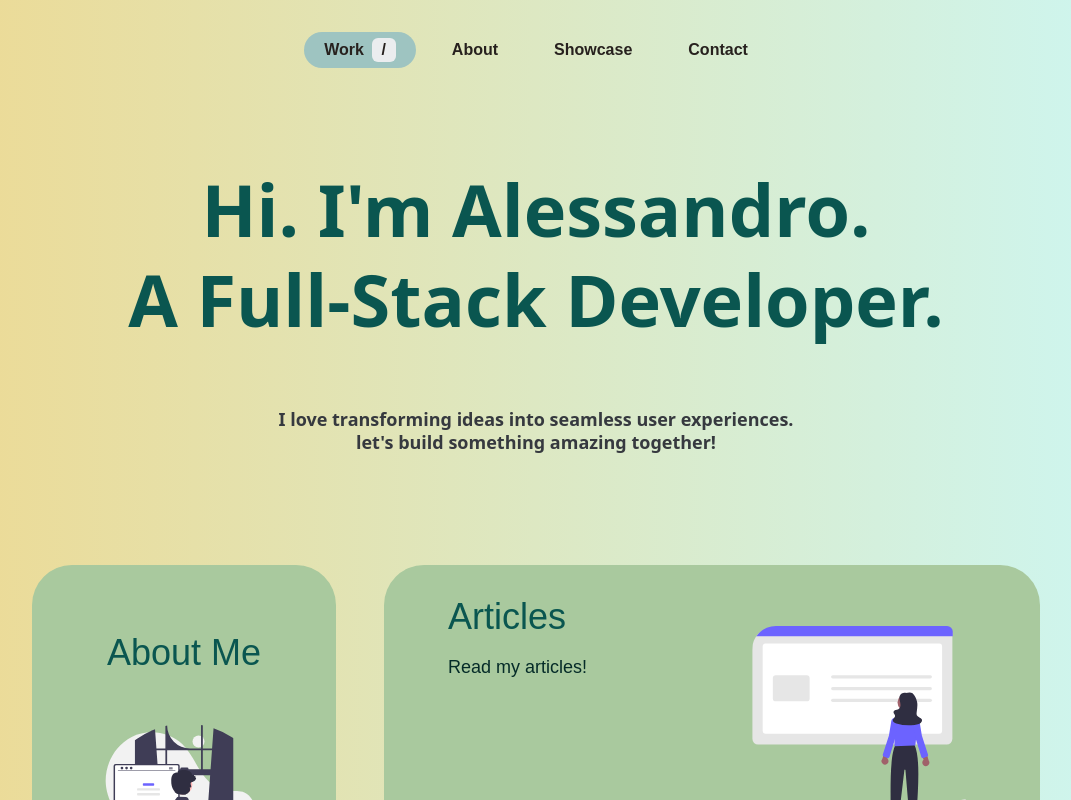
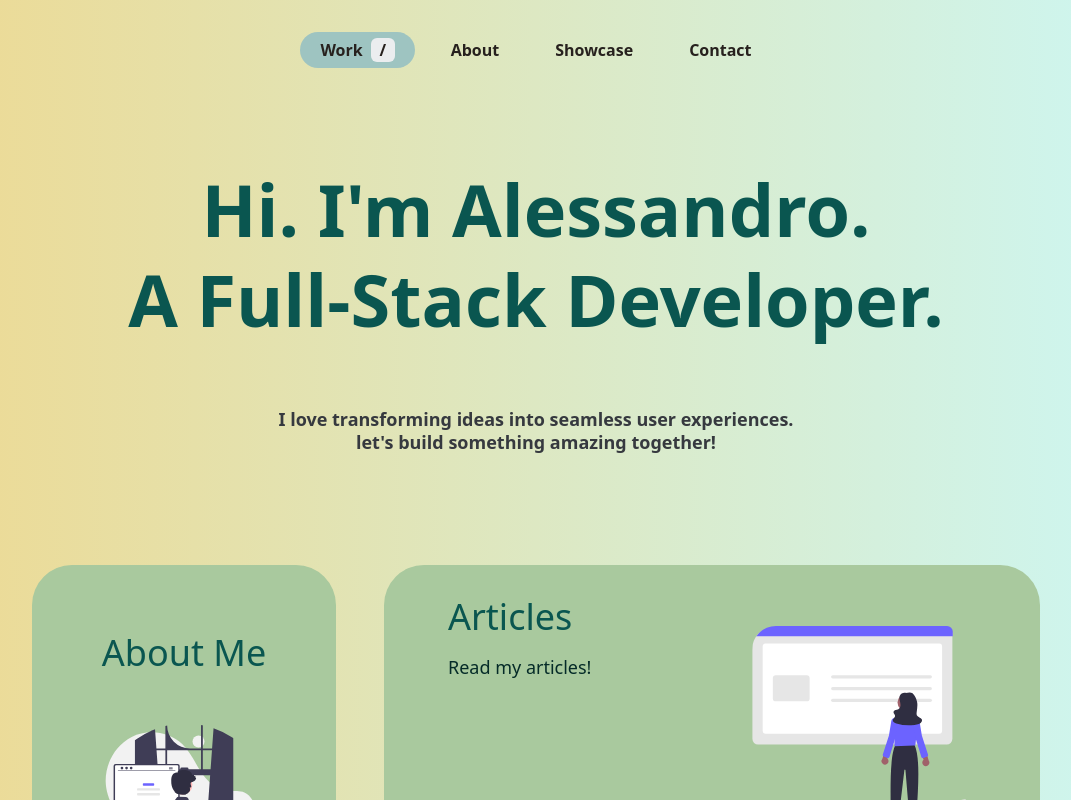
Before and after one commit to Ale-1508/portfolio, a Next.js app: page / in a window 1280 px wide. Shown: the top 800 px of the page, without its empty margins (104-1175 px from the left). Built offline with nearby package versions, Linux system fonts and the light colour scheme.

Commit message:
added font-sans to layout component

```diff
--- a/src/app/_core/components/Layout.tsx
+++ b/src/app/_core/components/Layout.tsx
@@ -10,7 +10,10 @@ type LayoutProps = {
 
 const Layout: React.FC<LayoutProps> = ({ children, currentPath } ) => {
   return (
-    <div className="flex flex-col gap-16 selection:bg-primary-500 selection:text-primary-50">
+    <div className="flex flex-col gap-16
+    font-sans
+    selection:bg-primary-500 selection:text-primary-50
+    ">
       <Navbar currentPath={currentPath}/>
       {children}
     </div>
```
